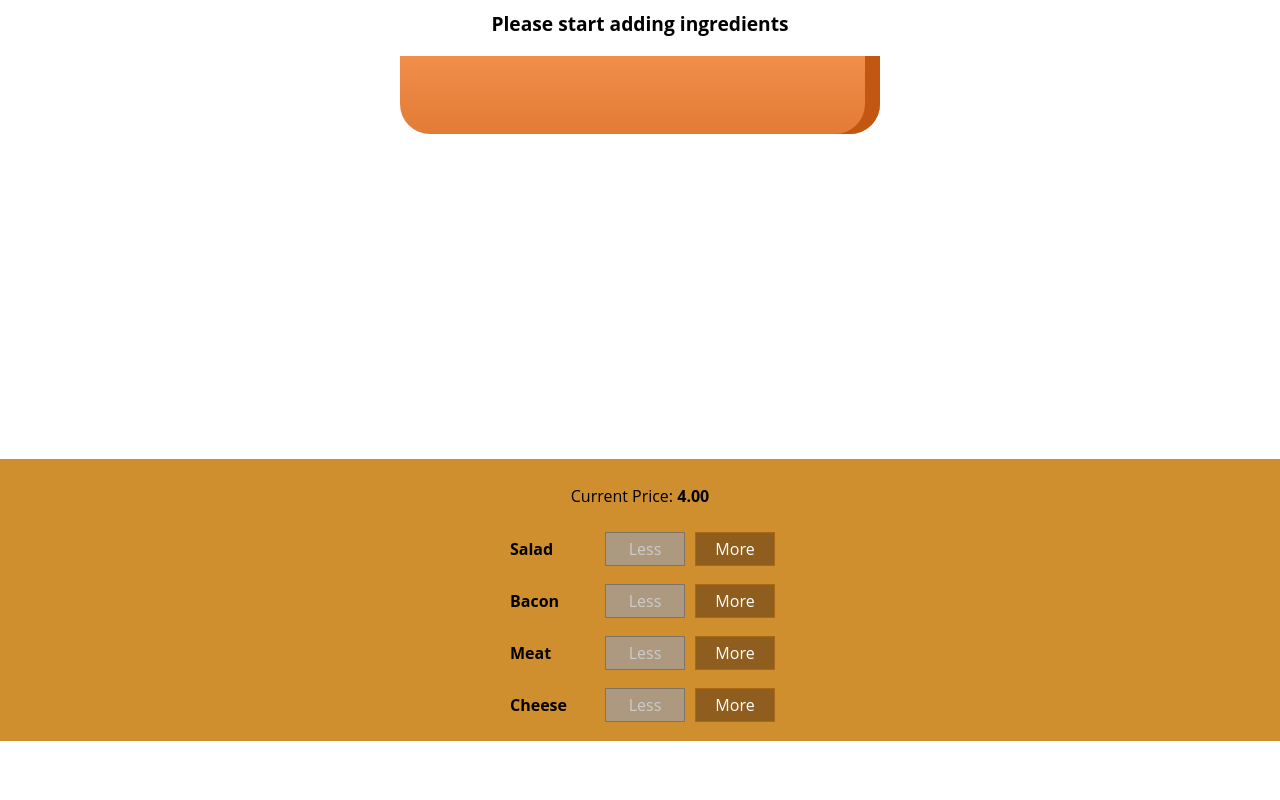
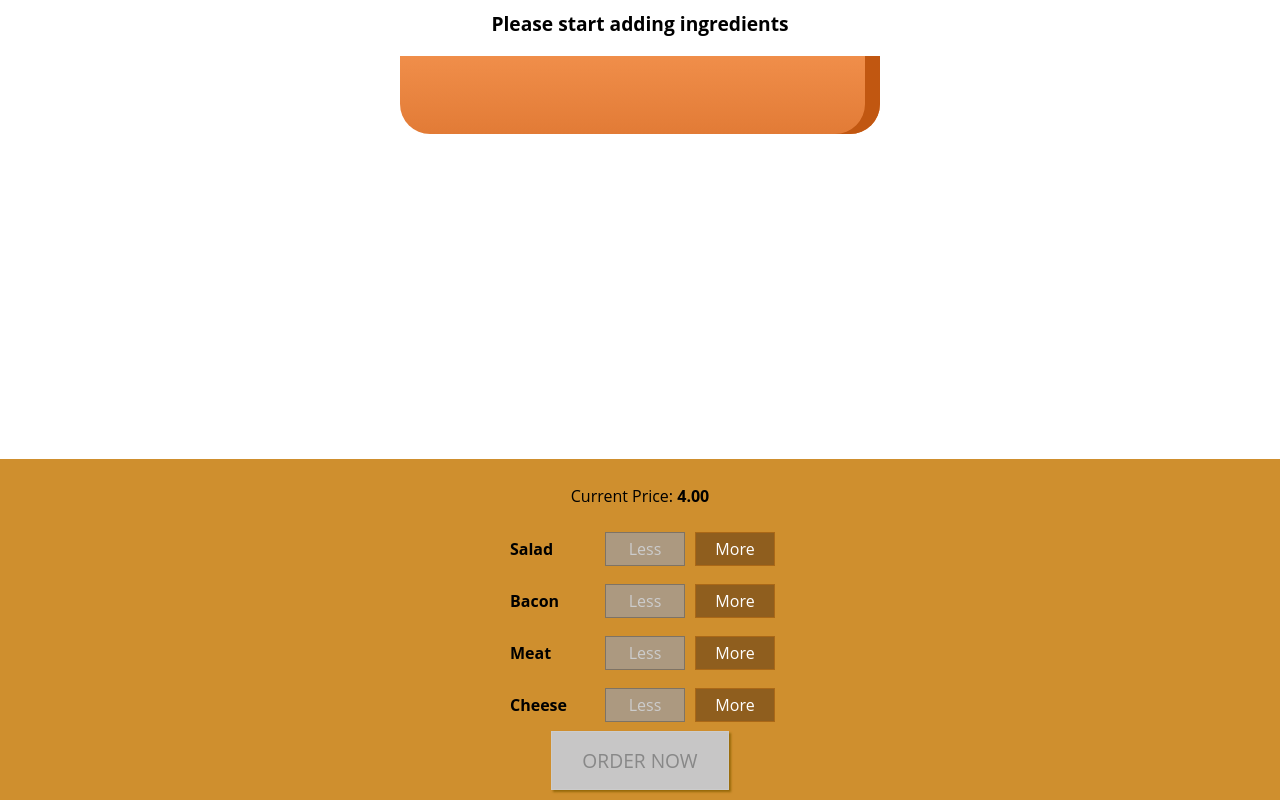
Before and after one commit to CianHub/burger-builder-app-react-hooks, a React (Create React App) app: page / in a window 1280 px wide. Shown: the part 179-979 px from the top of the page. Before the commit the page ends 920 px from the top, so only its background shows below. Built offline with nearby package versions, Linux system fonts and the light colour scheme; the HTML template or start-up script is replaced by a standard one.

Commit message:
Add functionality and display rules for Order Now button

```diff
--- a/src/components/Burger/BuildControls/buildControls.js
+++ b/src/components/Burger/BuildControls/buildControls.js
@@ -23,5 +23,8 @@
         disabled={props.disabled[control.type]}
       />
     ))}
+    <button className={styles.OrderButton} disabled={!props.purchaseable}>
+      ORDER NOW
+    </button>
   </div>
 );
--- a/src/components/Burger/BuildControls/buildControls.module.css
+++ b/src/components/Burger/BuildControls/buildControls.module.css
@@ -8,3 +8,45 @@
   margin: auto;
   padding: 10px 0;
 }
+
+.OrderButton {
+  background-color: #dad735;
+  outline: none;
+  cursor: pointer;
+  border: 1px solid #966909;
+  color: #966909;
+  font-family: inherit;
+  font-size: 1.2em;
+  padding: 15px 30px;
+  box-shadow: 2px 2px 2px #966909;
+}
+
+.OrderButton:hover,
+.OrderButton:active {
+  background-color: #a0db41;
+  border: 1px solid #966909;
+  color: #966909;
+}
+
+.OrderButton:disabled {
+  background-color: #c7c6c6;
+  cursor: not-allowed;
+  border: 1px solid #ccc;
+  color: #888888;
+}
+
+.OrderButton:not(:disabled) {
+  animation: enable 0.3s linear;
+}
+
+@keyframes enable {
+  0% {
+    transform: scale(1);
+  }
+  60% {
+    transform: scale(1.1);
+  }
+  100% {
+    transform: scale(1);
+  }
+}
--- a/src/containers/burger-builder/burger-builder.js
+++ b/src/containers/burger-builder/burger-builder.js
@@ -15,9 +15,22 @@
         cheese: 0,
         meat: 0
       },
-      totalPrice: 4
+      totalPrice: 4,
+      purchaseable: false
     };
   }
+
+  updatePurchaseState = ingredients => {
+    const sum = Object.keys(ingredients)
+      .map(key => {
+        return ingredients[key];
+      })
+      .reduce((sum, el) => {
+        return sum + el;
+      }, 0);
+
+    this.setState({ purchaseable: sum > 0 });
+  };
 
   addIngredientHandler = type => {
     const oldCount = this.state.ingredients[type];
@@ -28,6 +41,7 @@
     const oldPrice = this.state.totalPrice;
     const newPrice = oldPrice + priceAddition;
     this.setState({ ingredients: updatedIngredients, totalPrice: newPrice });
+    this.updatePurchaseState(updatedIngredients);
   };
 
   removeIngredientHandler = type => {
@@ -42,6 +56,7 @@
     const oldPrice = this.state.totalPrice;
     const newPrice = oldPrice - priceAddition;
     this.setState({ ingredients: updatedIngredients, totalPrice: newPrice });
+    this.updatePurchaseState(updatedIngredients);
   };
 
   render() {
@@ -61,6 +76,7 @@
           removed={this.removeIngredientHandler}
           disabled={disabledInfo}
           price={this.state.totalPrice}
+          purchaseable={this.state.purchaseable}
         />
       </Wrapper>
     );
```
